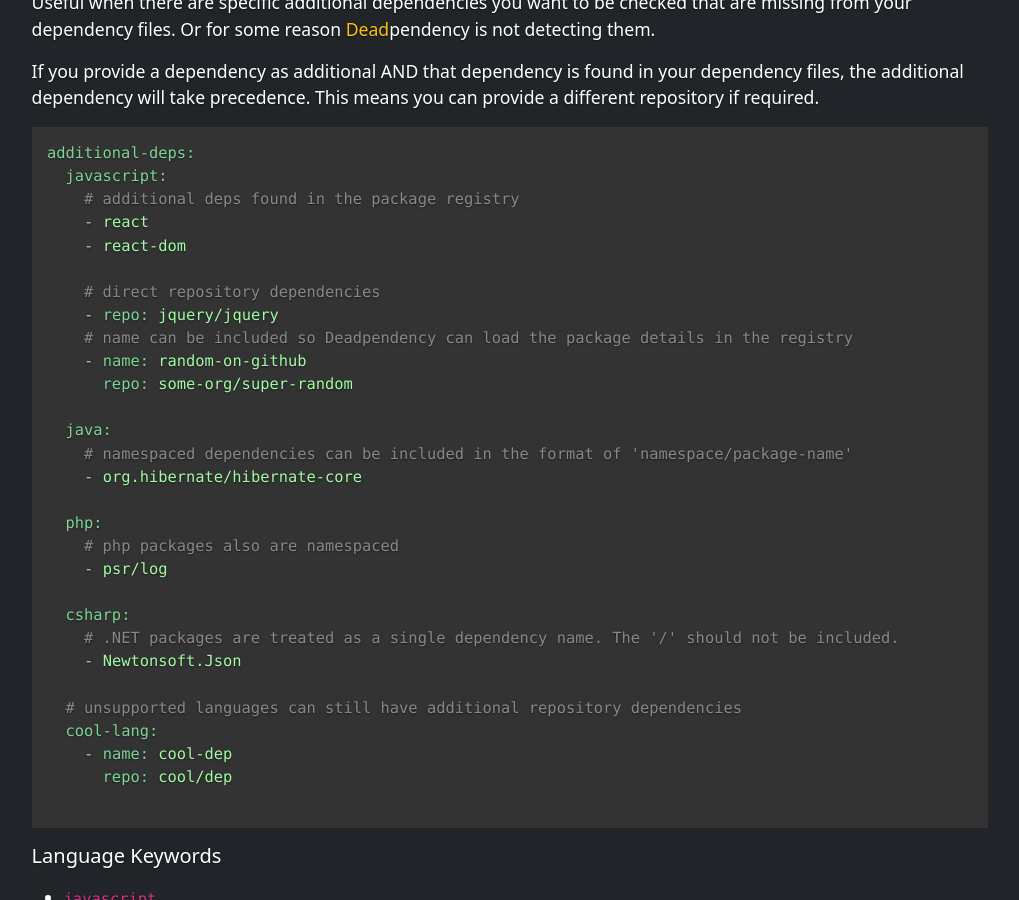
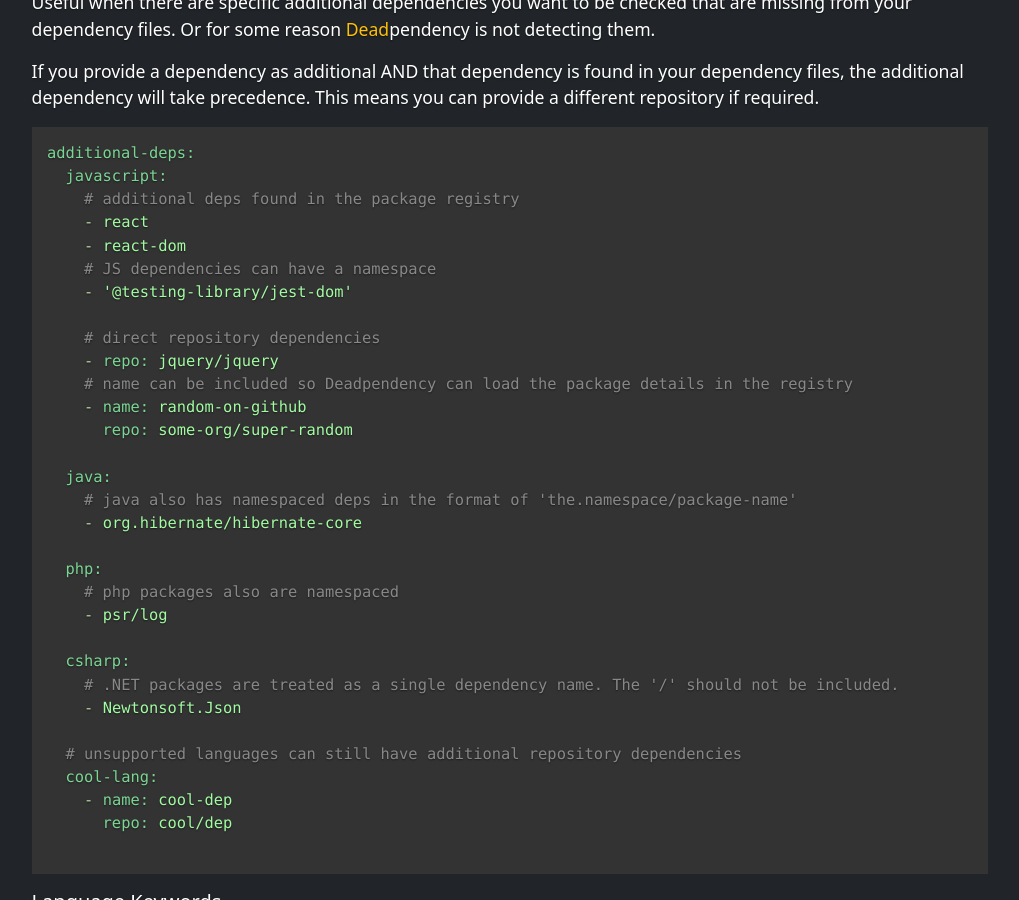
Before and after one commit to deadpendency/deadpendency.github.io, a Jekyll site: the page built from docs/config.html, in a window 1280 px wide and 900 px high, scrolled down 1258 px. Shown: the whole window, without its empty margins (130-1149 px from the left). Built offline with Jekyll 4.4.1, drawn with Linux system fonts in a browser that asks for light colours; nearby versions of some CDN libraries.

Commit message:
Add note on JS namespace

```diff
--- a/docs/config.html
+++ b/docs/config.html
@@ -65,6 +65,8 @@ title: Deadpendency Configuration
     # additional deps found in the package registry
     - react
     - react-dom
+    # JS dependencies can have a namespace
+    - '@testing-library/jest-dom'
 
     # direct repository dependencies
     - repo: jquery/jquery
@@ -73,7 +75,7 @@ title: Deadpendency Configuration
       repo: some-org/super-random
 
   java:
-    # namespaced dependencies can be included in the format of 'namespace/package-name'
+    # java also has namespaced deps in the format of 'the.namespace/package-name'
     - org.hibernate/hibernate-core
 
   php:
```
